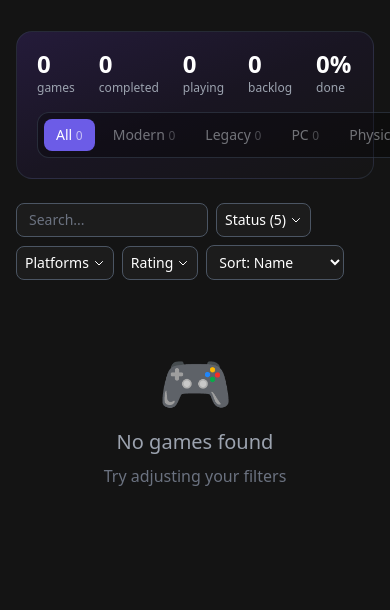
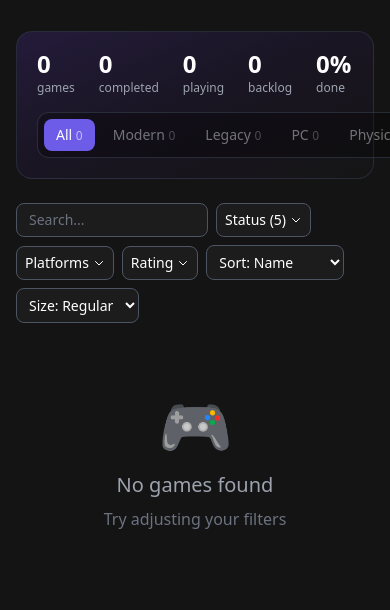
Before and after one commit to sonofskywalker3/game-tracker, a Flask app: page / in a window 390 px wide; the page is wider, and only the part inside the window is pictured. Shown: the part 66-676 px from the top of that part. Run offline with Flask 3, Linux system fonts and the light colour scheme; data comes from the database, SQL or seed files in the repository; data that the repository does not hold is empty; some libraries are stand-ins or nearby versions.

Commit message:
feat: full-width responsive layout + tile-size control
- base.html: remove 1800px max-width cap so content fills the screen
- index.html: fluid auto-fill grid (reflows columns to window width)
- index.html: Small/Regular/Large tile-size dropdown, persisted in localStorage

```diff
--- a/templates/base.html
+++ b/templates/base.html
@@ -75,7 +75,7 @@
 <body class="text-gray-100">
     <!-- Navigation -->
     <nav class="bg-surface-light border-b border-gray-800 sticky top-0 z-50">
-        <div class="max-w-[1800px] mx-auto px-4 sm:px-6 lg:px-8">
+        <div class="max-w-full mx-auto px-4 sm:px-6 lg:px-8">
             <div class="flex items-center justify-between h-16 gap-4">
                 <div class="flex items-center space-x-6 flex-shrink-0">
                     <a href="/" class="text-xl font-bold text-white">
@@ -99,7 +99,7 @@
     </nav>
 
     <!-- Main Content -->
-    <main class="max-w-[1800px] mx-auto px-4 sm:px-6 lg:px-8 py-8">
+    <main class="max-w-full mx-auto px-4 sm:px-6 lg:px-8 py-8">
         {% block content %}{% endblock %}
     </main>
 
--- a/templates/index.html
+++ b/templates/index.html
@@ -70,13 +70,20 @@
         <option value="priority">Sort: Priority</option>
         <option value="metacritic">Sort: Metacritic</option>
     </select>
+
+    <!-- Tile size -->
+    <select id="tile-size" class="bg-surface rounded-lg border border-gray-600 px-2 py-1.5 text-white text-sm focus:border-accent focus:outline-none">
+        <option value="small">Size: Small</option>
+        <option value="regular" selected>Size: Regular</option>
+        <option value="large">Size: Large</option>
+    </select>
 </div>
 
 <!-- Alphabet Bar - Fixed to left edge -->
 <div id="alphabet-bar" class="hidden lg:flex fixed left-0 top-1/2 -translate-y-1/2 flex-col items-center py-4 px-1 z-30"></div>
 
 <!-- Game Grid -->
-<div id="games-grid" class="grid grid-cols-2 sm:grid-cols-3 md:grid-cols-4 lg:grid-cols-5 xl:grid-cols-6 2xl:grid-cols-8 gap-4 lg:ml-8"></div>
+<div id="games-grid" class="grid grid-cols-[repeat(auto-fill,minmax(190px,1fr))] gap-4 lg:ml-8"></div>
 
 <div id="loading-state" class="text-center py-12"><div class="animate-pulse text-gray-500">Loading games...</div></div>
 <div id="empty-state" class="hidden text-center py-12">
@@ -91,6 +98,14 @@
     let allGames = [];
     let debounceTimer;
 
+    // ---- Tile size (grid density) ----
+    const TILE_SIZES = { small: 160, regular: 190, large: 235 };
+    function applyTileSize(size) {
+        const px = TILE_SIZES[size] || TILE_SIZES.regular;
+        const grid = document.getElementById('games-grid');
+        if (grid) grid.style.gridTemplateColumns = `repeat(auto-fill, minmax(${px}px, 1fr))`;
+    }
+
     const VIEW_STATE_KEY = 'gametracker.viewState.v1';
 
     function saveViewState() {
@@ -100,6 +115,7 @@
             platforms: getSelectedPlatforms(),
             ratings: getSelectedRatings(),
             sort: document.getElementById('sort-select').value,
+            tileSize: document.getElementById('tile-size').value,
         };
         try { localStorage.setItem(VIEW_STATE_KEY, JSON.stringify(state)); } catch (e) {}
     }
@@ -112,6 +128,10 @@
         if (state.sort) {
             const sel = document.getElementById('sort-select');
             if ([...sel.options].some(o => o.value === state.sort)) sel.value = state.sort;
+        }
+        if (state.tileSize) {
+            const tsel = document.getElementById('tile-size');
+            if ([...tsel.options].some(o => o.value === state.tileSize)) tsel.value = state.tileSize;
         }
         // Status/platform checkbox restoration happens after their checkboxes exist:
         window._pendingViewState = state;
@@ -507,6 +527,11 @@
             filterAndRenderGames();
             saveViewState();   // defined in Task 5
         });
+        applyTileSize(document.getElementById('tile-size').value);
+        document.getElementById('tile-size').addEventListener('change', (e) => {
+            applyTileSize(e.target.value);
+            saveViewState();
+        });
     });
 </script>
 <style>
```
